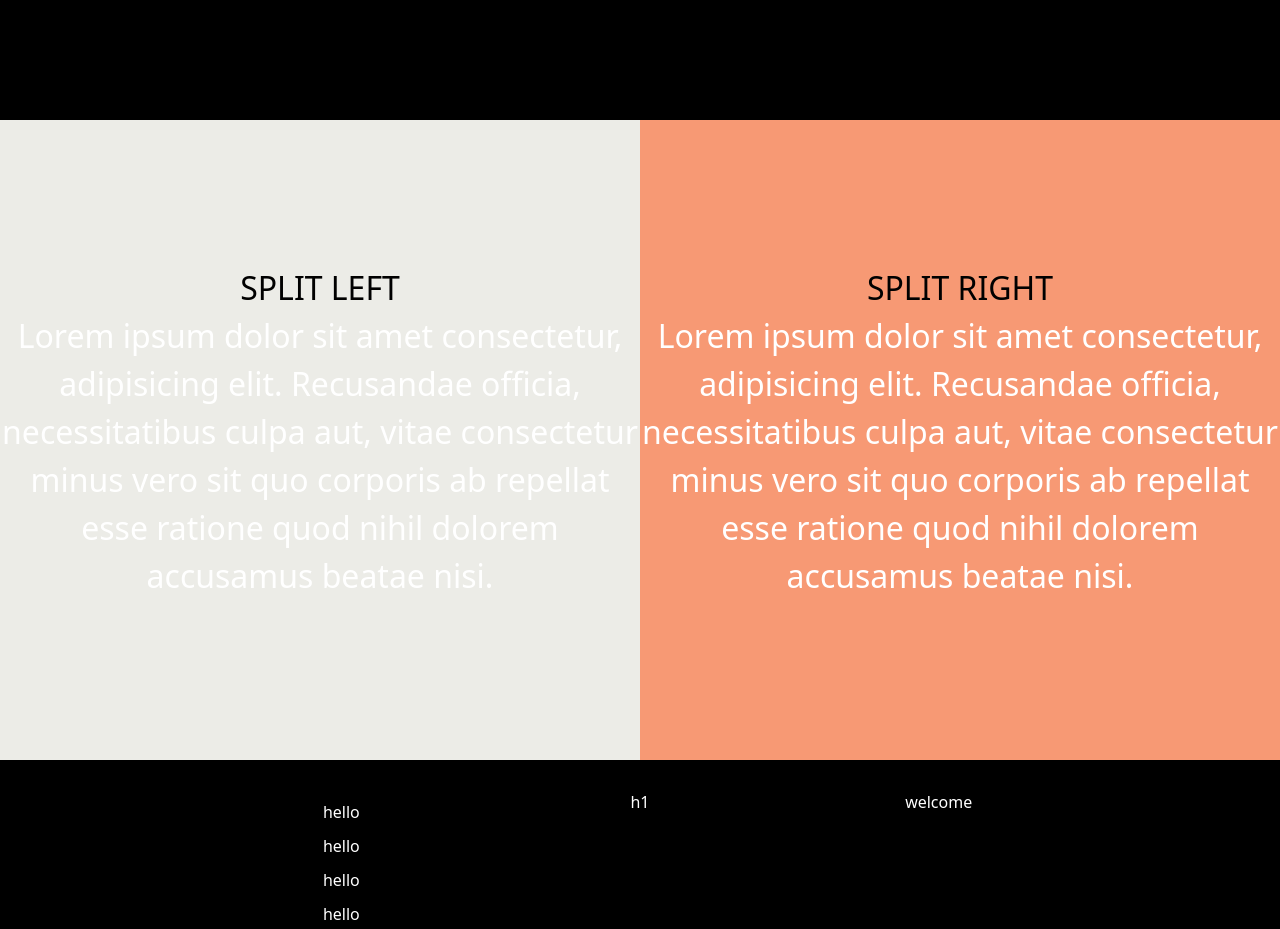
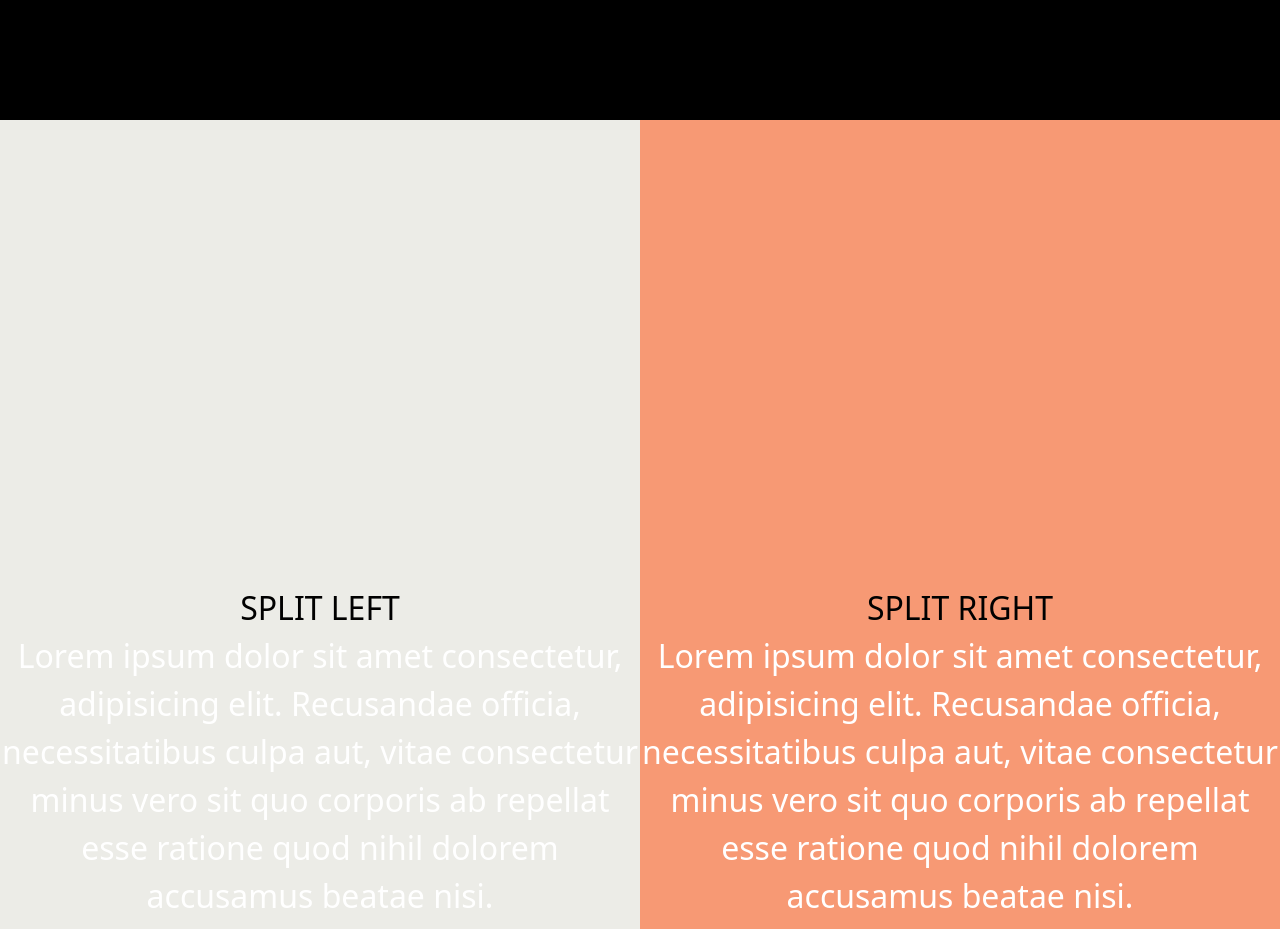
Before and after one commit to kencal20/template4, a plain HTML site: page index.html in a window 1280 px wide. Shown: the part 380-1309 px from the top of the page. Drawn offline with nearby package versions, Linux system fonts and the light colour scheme.

Commit message:
split css update

```diff
--- a/components/split/split.css
+++ b/components/split/split.css
@@ -5,7 +5,7 @@
 
 section {
   display: flex;
-  min-height: 80vh;
+  min-height: 160vh;
 }
 .split {
   display: flex;
```
